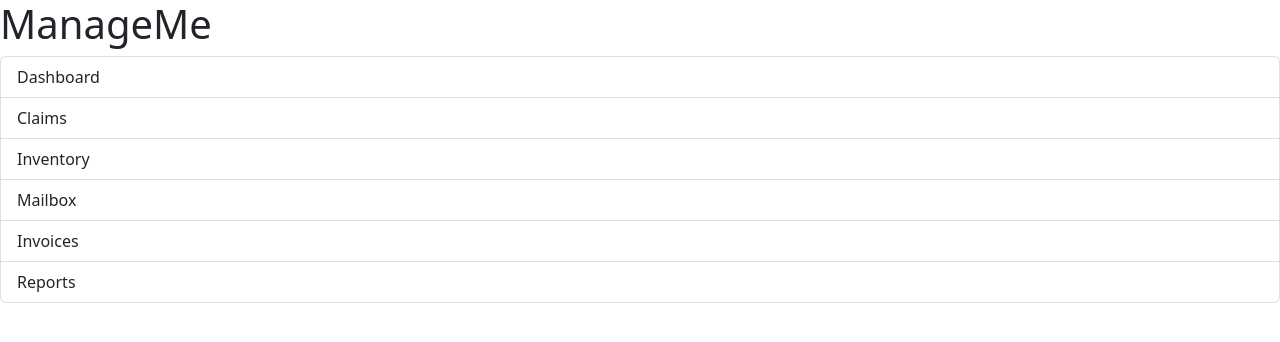
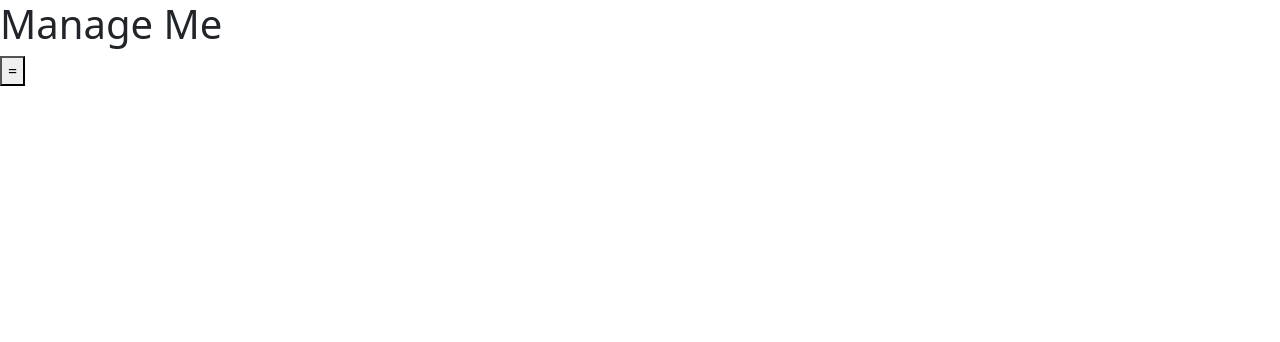
Before and after one commit to elfadog/my_favourite_students, a React (Vite) app: page / in a window 1280 px wide. Shown: the top 342 px of the page. Built offline with nearby package versions, Linux system fonts and the light colour scheme.

Commit message:
Updated Dashboard with menu bar

```diff
--- a/src/App.css
+++ b/src/App.css
@@ -0,0 +1,26 @@
+.sidebar {
+    width: 250px;
+    height: 100%;
+    background-color: #333;
+    color: white;
+    padding: 20px;
+  }
+
+  .title {
+    font-size: 24px;
+    font-weight: bold;
+    margin-bottom: 10px;
+  }
+
+  .menu-button {
+    background-color: #555;
+    color: white;
+    border: none;
+    padding: 10px 15px;
+    cursor: pointer;
+  }
+
+  .menu {
+    margin-top: 10px;
+    /* Define your menu styles here */
+  }
--- a/src/App.tsx
+++ b/src/App.tsx
@@ -1,7 +1,12 @@
-import ListGroup from './components/ListGroup';
+import Sidebar from "./components/Sidebar";
+import ListGroup from "./components/Sidebar";
 
-function App(){
-  return <div><ListGroup /></div>
+function App() {
+  return (
+    <div>
+      <Sidebar />
+    </div>
+  );
 }
 
 export default App;
--- a/src/components/ListGroup.tsx
+++ /dev/null
@@ -1,17 +0,0 @@
-function ListGroup() {
-  return (
-    <>
-      <h1>ManageMe</h1>
-      <ul className="list-group">
-        <li className="list-group-item">Dashboard</li>
-        <li className="list-group-item">Claims</li>
-        <li className="list-group-item">Inventory</li>
-        <li className="list-group-item">Mailbox</li>
-        <li className="list-group-item">Invoices</li>
-        <li className="list-group-item">Reports</li>
-      </ul>
-    </>
-  );
-}
-
-export default ListGroup;
--- /dev/null
+++ b/src/components/Sidebar.tsx
@@ -0,0 +1,34 @@
+import React, { useState } from "react";
+
+function Sidebar() {
+  const [isMenuOpen, setIsMenuOpen] = useState(false);
+
+  const toggleMenu = () => {
+    setIsMenuOpen(!isMenuOpen);
+  };
+
+  return (
+    <div className="sidebar">
+      <h1 className="title">Manage Me</h1>
+      <button className="menu-button" onClick={toggleMenu}>
+        =
+      </button>
+      {isMenuOpen && (
+        <div className="menu">
+          {
+            <ul className="list-group">
+              <li className="list-group-item">Dashboard</li>
+              <li className="list-group-item">Claims</li>
+              <li className="list-group-item">Inventory</li>
+              <li className="list-group-item">Mailbox</li>
+              <li className="list-group-item">Invoices</li>
+              <li className="list-group-item">Reports</li>
+            </ul>
+          }
+        </div>
+      )}
+    </div>
+  );
+}
+
+export default Sidebar;
```
